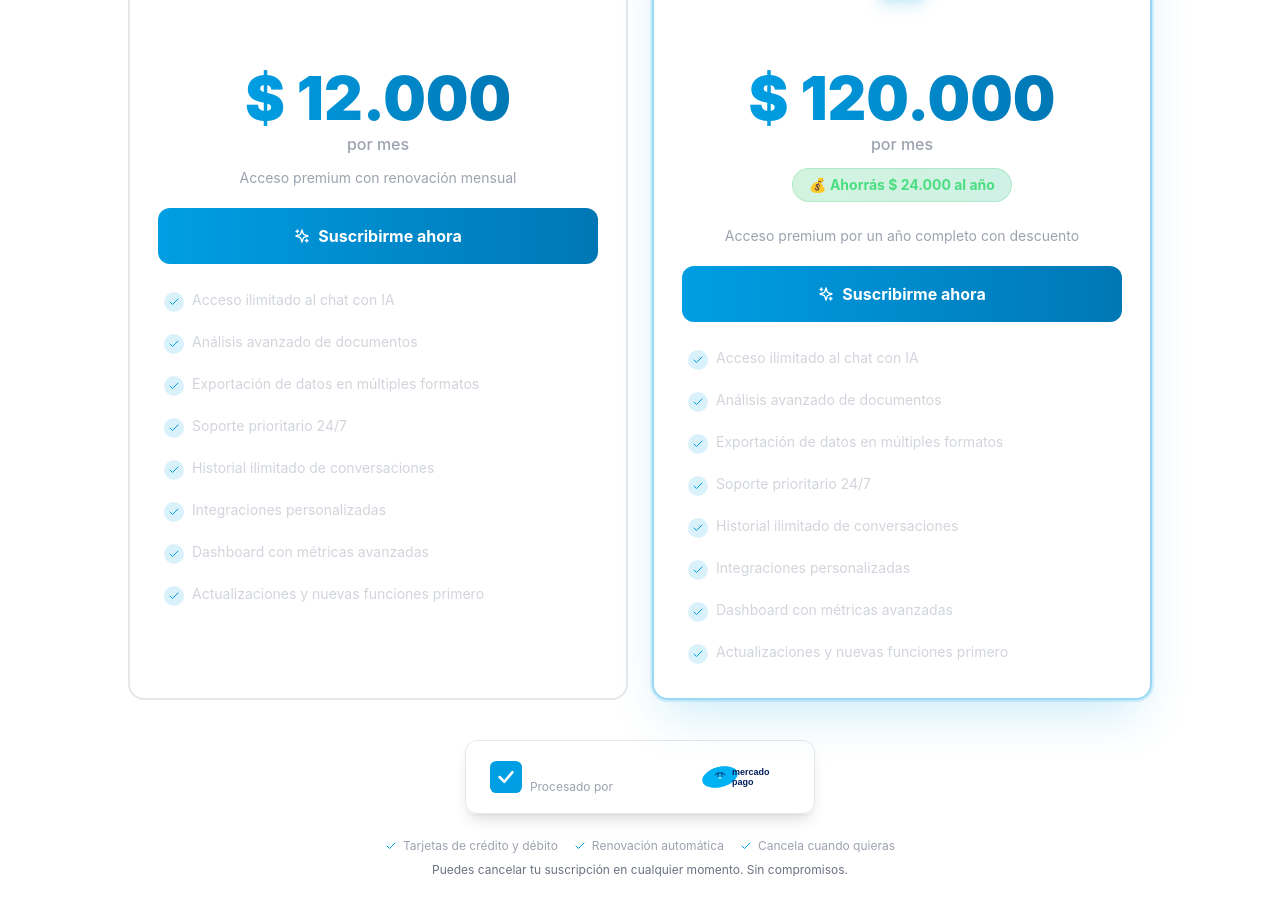
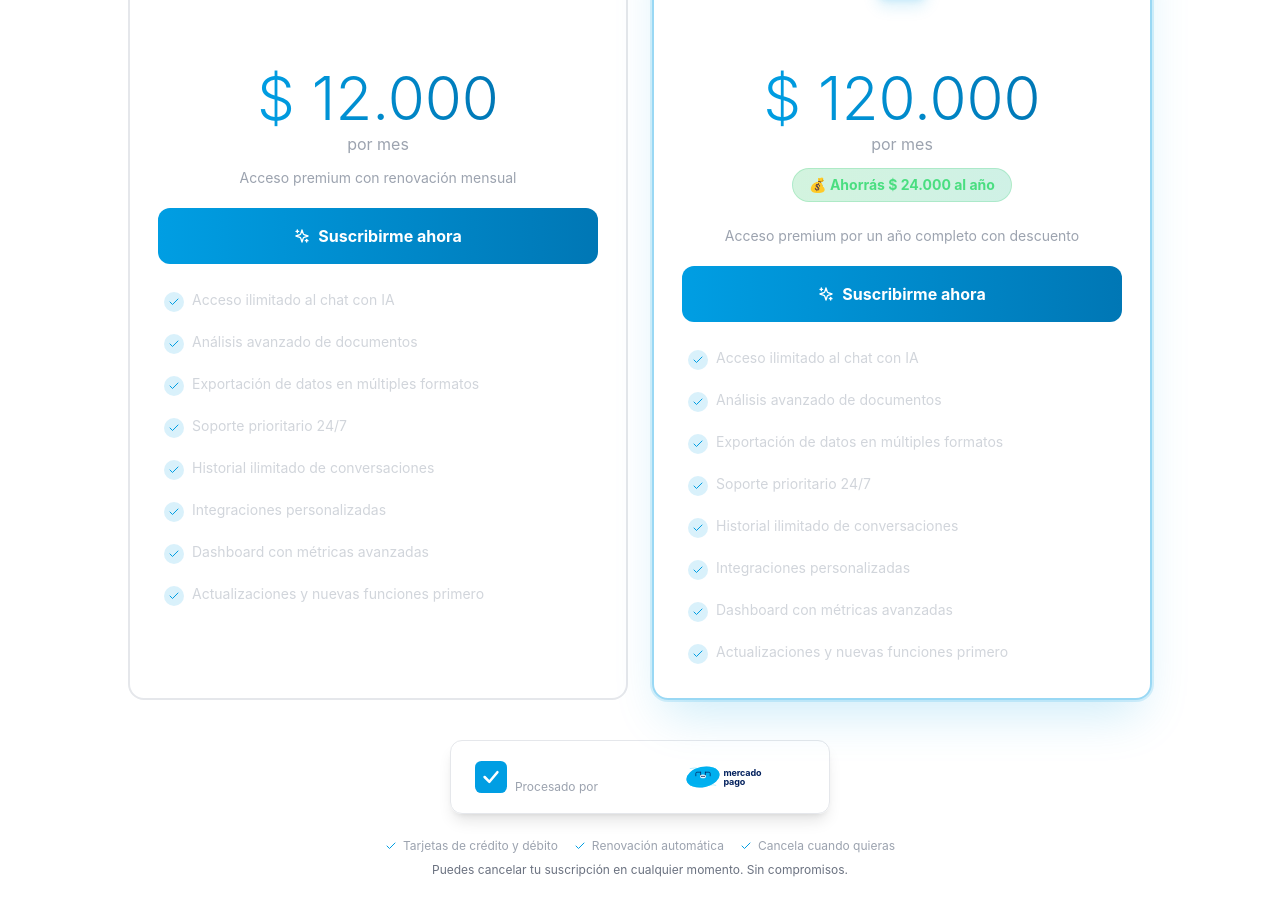
Before and after one commit to EugeNardi/mvp-IAempresas, a React (Vite) app: page /premium in a window 1280 px wide. Shown: the part 404-1320 px from the top of the page. Built offline with nearby package versions, Linux system fonts and the light colour scheme; no server answers.

Commit message:
commit 11

```diff
--- a/src/pages/Premium.jsx
+++ b/src/pages/Premium.jsx
@@ -111,8 +111,8 @@ const Premium = () => {
             <span className="text-xs text-[#009EE3] font-semibold tracking-wide">DESBLOQUEA TODO EL POTENCIAL</span>
           </div>
 
-          <h1 className="text-3xl sm:text-4xl md:text-5xl lg:text-6xl font-bold text-white mb-3 sm:mb-4 leading-tight text-center w-full">
-            Hazte{' '}
+          <h1 className="text-3xl sm:text-4xl md:text-5xl lg:text-6xl font-bold text-white mb-3 sm:mb-4 leading-tight w-full flex items-center justify-center gap-2 sm:gap-3">
+            <span>Hazte</span>
             <span className="bg-gradient-to-r from-[#009EE3] to-[#0077B5] bg-clip-text text-transparent">
               Premium
             </span>
@@ -177,18 +177,18 @@ const Premium = () => {
                   </div>
 
                   {/* Plan Name */}
-                  <h3 className="text-xl sm:text-2xl lg:text-3xl font-black text-white mb-4 tracking-tight">
+                  <h3 className="text-xl sm:text-2xl lg:text-3xl font-semibold text-white mb-4 tracking-tight">
                     {plan.name}
                   </h3>
 
                   {/* Price */}
                   <div className="mb-3">
                     <div className="flex items-baseline justify-center gap-1 mb-1">
-                      <span className="text-4xl sm:text-5xl lg:text-6xl font-black bg-gradient-to-r from-[#009EE3] to-[#0077B5] bg-clip-text text-transparent">
+                      <span className="text-4xl sm:text-5xl lg:text-6xl font-light bg-gradient-to-r from-[#009EE3] to-[#0077B5] bg-clip-text text-transparent">
                         {formatPrice(plan.price).split(',')[0]}
                       </span>
                     </div>
-                    <p className="text-sm sm:text-base text-gray-400 font-medium">
+                    <p className="text-sm sm:text-base text-gray-400 font-normal">
                       {plan.frequency_type === 'months' && plan.frequency === 1 ? 'por mes' : 'por año'}
                     </p>
                   </div>
@@ -249,25 +249,39 @@ const Premium = () => {
                   <p className="text-gray-400 text-xs">Procesado por</p>
                 </div>
               </div>
-              <div className="hidden sm:block h-10 w-px bg-dark-border mx-1 sm:mx-2"></div>
-              {/* Mercado Pago Logo */}
+              <div className="hidden sm:block h-10 w-px bg-dark-border mx-2"></div>
+              {/* Mercado Pago Logo - Professional Version */}
               <div className="flex items-center justify-center">
-                <svg className="h-8 sm:h-10 w-auto" viewBox="0 0 900 400" fill="none" xmlns="http://www.w3.org/2000/svg">
-                  {/* Handshake Icon Circle */}
-                  <ellipse cx="200" cy="200" rx="180" ry="100" fill="#009EE3" transform="rotate(-15 200 200)"/>
-                  <ellipse cx="200" cy="200" rx="180" ry="100" fill="#00BFFF" transform="rotate(-15 200 200)" opacity="0.6"/>
+                <svg className="h-7 sm:h-9 w-auto" viewBox="0 0 1000 300" fill="none" xmlns="http://www.w3.org/2000/svg" preserveAspectRatio="xMidYMid meet">
+                  {/* Icon Background - Oval */}
+                  <ellipse cx="150" cy="150" rx="140" ry="85" fill="#009EE3" transform="rotate(-12 150 150)"/>
+                  <ellipse cx="150" cy="150" rx="140" ry="85" fill="#00C8FF" transform="rotate(-12 150 150)" opacity="0.4"/>
 
-                  {/* Handshake */}
-                  <path d="M150 180 Q160 160 180 160 L220 160 Q240 160 250 180" stroke="#001F5C" strokeWidth="8" fill="none" strokeLinecap="round"/>
-                  <path d="M180 160 L180 200 M220 160 L220 200" stroke="#001F5C" strokeWidth="8" strokeLinecap="round"/>
-                  <circle cx="190" cy="210" r="8" fill="white"/>
-                  <circle cx="210" cy="210" r="8" fill="white"/>
+                  {/* Handshake - Left Hand */}
+                  <path d="M90 140 L90 120 Q90 110 100 110 L130 110" stroke="#001F5C" strokeWidth="6" fill="none" strokeLinecap="round" strokeLinejoin="round"/>
+                  <path d="M130 110 L130 145" stroke="#001F5C" strokeWidth="6" strokeLinecap="round"/>
+
+                  {/* Handshake - Right Hand */}
+                  <path d="M210 140 L210 120 Q210 110 200 110 L170 110" stroke="#001F5C" strokeWidth="6" fill="none" strokeLinecap="round" strokeLinejoin="round"/>
+                  <path d="M170 110 L170 145" stroke="#001F5C" strokeWidth="6" strokeLinecap="round"/>
+
+                  {/* Handshake - Connection */}
+                  <ellipse cx="150" cy="145" rx="25" ry="15" fill="white" opacity="0.9"/>
+                  <circle cx="140" cy="145" r="5" fill="#001F5C"/>
+                  <circle cx="150" cy="145" r="5" fill="#001F5C"/>
+                  <circle cx="160" cy="145" r="5" fill="#001F5C"/>
+
+                  {/* Waves - Top */}
+                  <path d="M40 80 Q80 70 120 80 Q160 90 200 80 Q240 70 260 80" stroke="#00C8FF" strokeWidth="4" fill="none" opacity="0.6"/>
+
+                  {/* Waves - Bottom */}
+                  <path d="M40 220 Q80 210 120 220 Q160 230 200 220 Q240 210 260 220" stroke="#00C8FF" strokeWidth="4" fill="none" opacity="0.6"/>
 
                   {/* Text: mercado */}
-                  <text x="320" y="180" fill="#001F5C" fontSize="90" fontWeight="600" fontFamily="Arial, sans-serif">mercado</text>
+                  <text x="320" y="140" fill="#001F5C" fontSize="75" fontWeight="700" fontFamily="-apple-system, BlinkMacSystemFont, 'Segoe UI', Roboto, Arial, sans-serif" letterSpacing="-1">mercado</text>
 
                   {/* Text: pago */}
-                  <text x="320" y="280" fill="#001F5C" fontSize="90" fontWeight="600" fontFamily="Arial, sans-serif">pago</text>
+                  <text x="320" y="215" fill="#001F5C" fontSize="75" fontWeight="700" fontFamily="-apple-system, BlinkMacSystemFont, 'Segoe UI', Roboto, Arial, sans-serif" letterSpacing="-1">pago</text>
                 </svg>
               </div>
             </div>
```
